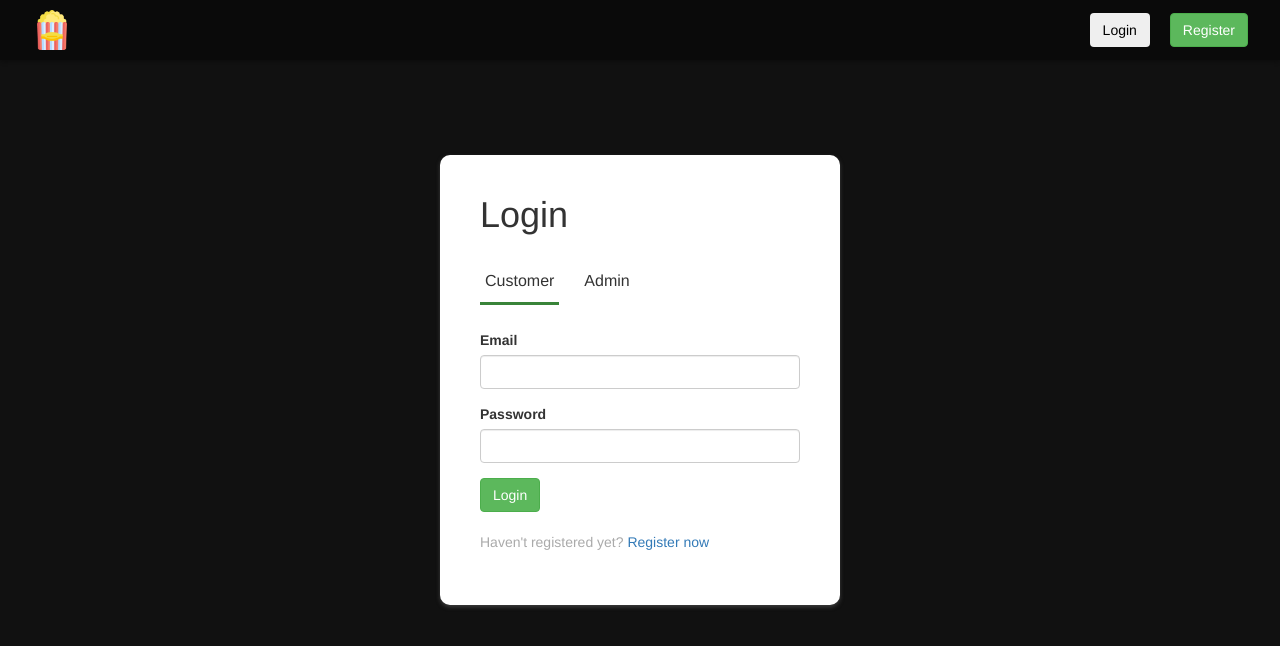
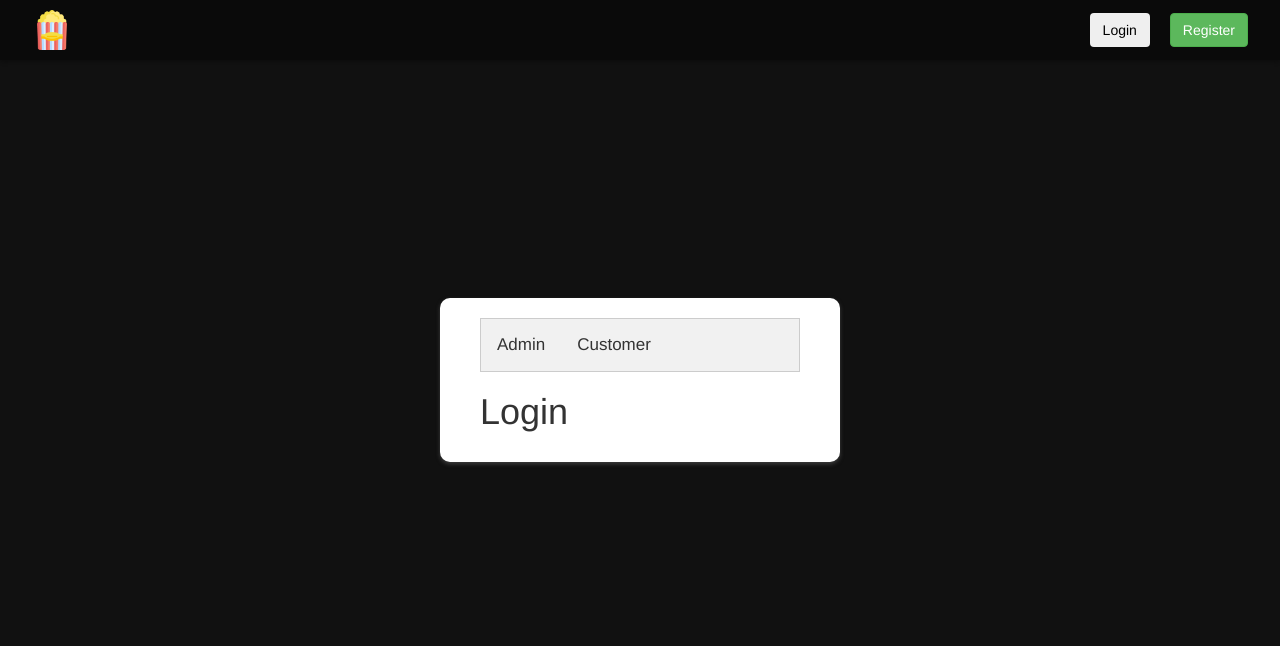
Before and after one commit to rocksman/angular-movie-management, an Angular app: page /login in a window 1280 px wide. Shown: the top 646 px of the page. Built offline with nearby package versions, Linux system fonts and the light colour scheme.

Commit message:
Revert "tab"
This reverts commit 333253f7674908d5f2db61b45076b1c0fa4f25cd.

```diff
--- a/src/app/login/login.component.css
+++ b/src/app/login/login.component.css
@@ -6,29 +6,10 @@
 }
 .loginBox {
   width: 400px;
-  height: 450px;
   background: #fff;
   padding: 20px 40px;
   border-radius: 10px;
   box-shadow: 0 2px 4px rgba(102, 102, 102, 0.527);
-}
-.tabNav{
-  margin: 25px 0px;
-}
-.tabNav > button {
-  border: none;
-  background: none;
-  font-size: 16px;
-  padding: 10px 5px;
-  margin-right: 20px;
-  text-align: left;
-}
-button.underline{
-  border-bottom: 3px solid #398439 !important;
-}
-button:focus{
-  border: none;
-  outline: none;
 }
 p {
   margin-top: 20px;
--- a/src/app/login/login.component.html
+++ b/src/app/login/login.component.html
@@ -1,13 +1,13 @@
 <div class="container">
   <div class="loginBox">
-    <h1>Login</h1>
-    <div class="tabNav">
-      <button [ngClass]="customerMode ? 'underline': ''"  (click)="switchMode(true)" id="customer-btn">Customer</button>
-      <button [ngClass]="customerMode ? '': 'underline'" (click)="switchMode(false)" id="admin-btn">
+    <div class="tab">
+      <button class="tablinks" (click)="switchToAdmin(true)" id="admin-btn">
         Admin
       </button>
+      <button class="tablinks" (click)="switchToCust(true)" id="customer-btn">Customer</button>
     </div>
-    <form #loginForm="ngForm">
+    <h1>Login</h1>
+    <form #loginForm="ngForm" *ngIf="adminFlag">
       <div class="form-group">
         <label for="name">Email</label>
         <input
@@ -33,7 +33,7 @@
         Login
       </button>
     </form>
-    <p *ngIf="customerMode">
+    <p *ngIf="custFlag">
       Haven't registered yet? <a routerLink="/register">Register now</a>
     </p>
   </div>
--- a/src/app/login/login.component.ts
+++ b/src/app/login/login.component.ts
@@ -16,8 +16,6 @@ export class LoginComponent implements OnInit {
     email: '',
     password: '',
   };
-
-  customerMode: boolean = true;
   constructor(
     public router: Router,
     public service: UserDataService,
@@ -32,8 +30,11 @@ export class LoginComponent implements OnInit {
     }
   };
 
-  switchMode = (flag) => {
-    this.customerMode = flag;
+  switchToAdmin = (adminFlag) => {
+    this.adminFlag = adminFlag;
+  };
+  switchToCust = (custFlag) => {
+    this.custFlag = custFlag;
   };
 
   ngOnInit(): void {}
```
